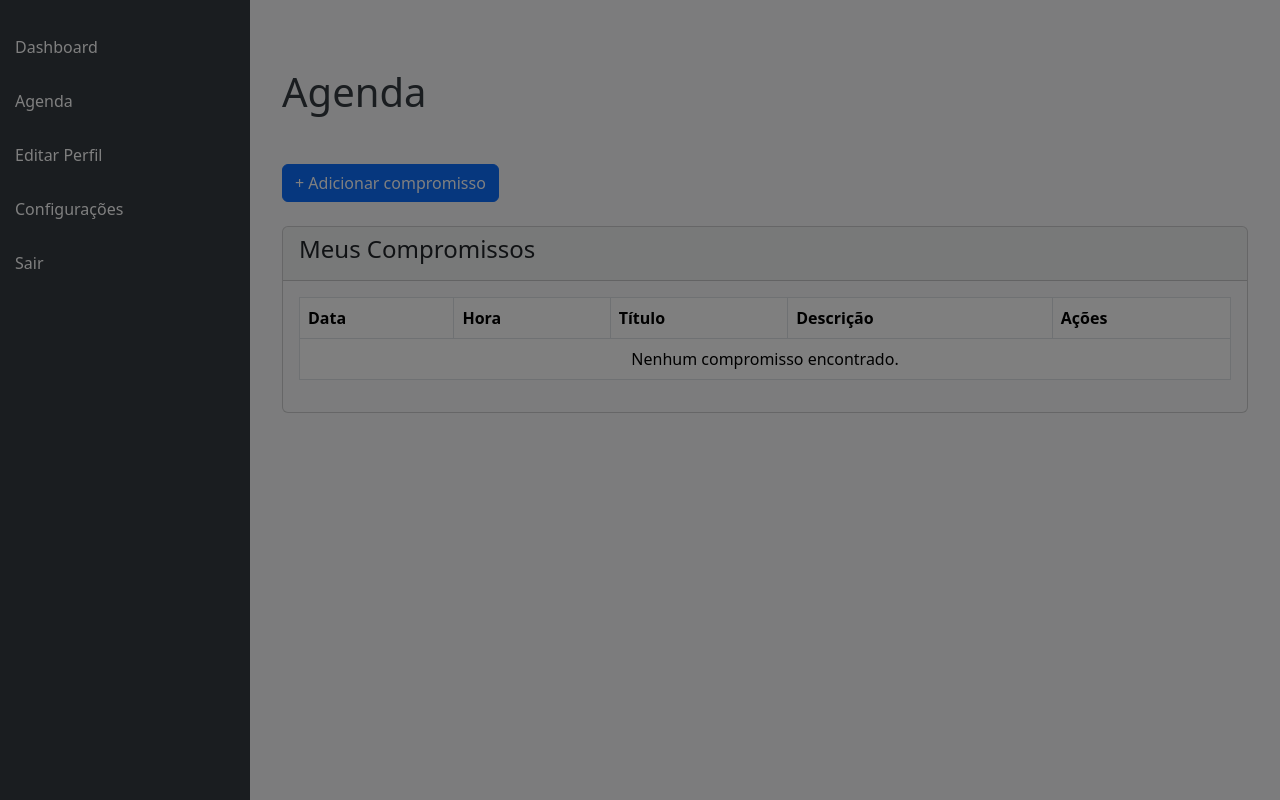
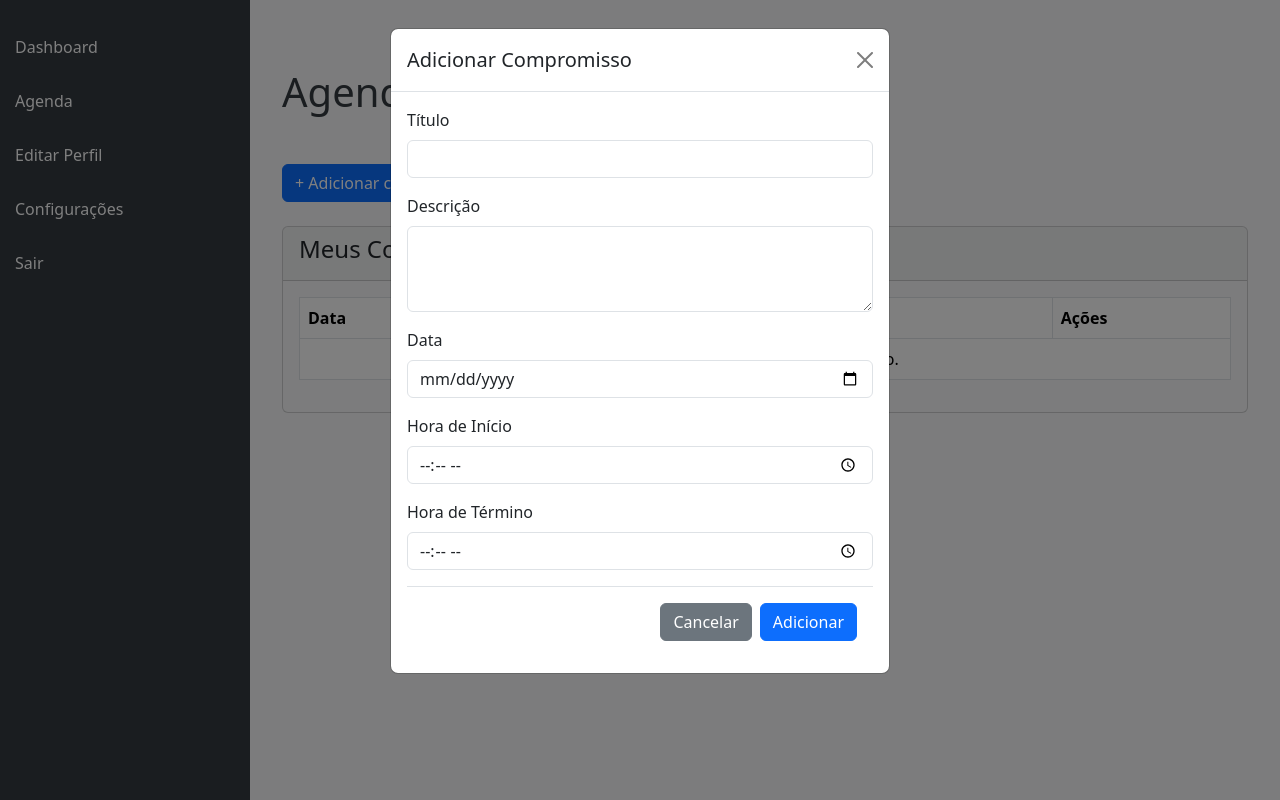
Before and after one commit to gab3mioni/Agendify, a PHP site: page /app/views/agenda.php in a window 1280 px wide, after a click on "+ Adicionar compromisso". Run offline with PHP 8.4, Linux system fonts and the light colour scheme; some libraries are stand-ins or nearby versions.

Commit message:
fix: Modal para Criar Compromisso abrindo novamente

```diff
--- a/app/views/agenda.php
+++ b/app/views/agenda.php
@@ -21,18 +21,52 @@
     <div class="container mt-5">
         <div class="row">
             <div class="col-md-6">
+
                 <h1>Agenda</h1>
 
                 <div class="mt-5">
-                    <button type="button" class="btn btn-primary" data-bs-toggle="modal"
-                            data-bs-target="#addAppointmentModal">
+                    <button type="button" class="btn btn-primary" data-bs-toggle="modal" data-bs-target="#addAppointmentModal">
                         + Adicionar compromisso
                     </button>
                 </div>
 
-                <div class="modal fade" id="addAppointmentModal" tabindex="-1"
-                     aria-labelledby="addAppointmentModalLabel"
-                     aria-hidden="true">
+                <div class="modal fade" id="addAppointmentModal" tabindex="-1" aria-labelledby="addAppointmentModalLabel" aria-hidden="true">
+                    <div class="modal-dialog">
+                        <div class="modal-content">
+                            <div class="modal-header">
+                                <h5 class="modal-title" id="addAppointmentModalLabel">Adicionar Compromisso</h5>
+                                <button type="button" class="btn-close" data-bs-dismiss="modal" aria-label="Close"></button>
+                            </div>
+                            <div class="modal-body">
+                                <form method="POST" action="agenda/addAppointment">
+                                    <div class="mb-3">
+                                        <label for="add-title" class="form-label">Título</label>
+                                        <input type="text" class="form-control" name="title" id="add-title" required>
+                                    </div>
+                                    <div class="mb-3">
+                                        <label for="add-description" class="form-label">Descrição</label>
+                                        <textarea class="form-control" name="description" id="add-description" rows="3" required></textarea>
+                                    </div>
+                                    <div class="mb-3">
+                                        <label for="add-date" class="form-label">Data</label>
+                                        <input type="date" class="form-control" name="date" id="add-date" required>
+                                    </div>
+                                    <div class="mb-3">
+                                        <label for="add-start-time" class="form-label">Hora de Início</label>
+                                        <input type="time" class="form-control" name="start_time" id="add-start-time" required>
+                                    </div>
+                                    <div class="mb-3">
+                                        <label for="add-end-time" class="form-label">Hora de Término</label>
+                                        <input type="time" class="form-control" name="end_time" id="add-end-time" required>
+                                    </div>
+                                    <div class="modal-footer">
+                                        <button type="button" class="btn btn-secondary" data-bs-dismiss="modal">Cancelar</button>
+                                        <button type="submit" class="btn btn-primary">Adicionar</button>
+                                    </div>
+                                </form>
+                            </div>
+                        </div>
+                    </div>
                 </div>
             </div>
 
@@ -93,8 +127,7 @@
     </div>
 </div>
 
-<div class="modal fade" id="editAppointmentModal" tabindex="-1" aria-labelledby="editAppointmentModalLabel"
-     aria-hidden="true">
+<div class="modal fade" id="editAppointmentModal" tabindex="-1" aria-labelledby="editAppointmentModalLabel" aria-hidden="true">
     <div class="modal-dialog">
         <div class="modal-content">
             <div class="modal-header">
@@ -110,8 +143,7 @@
                     </div>
                     <div class="mb-3">
                         <label for="edit-description" class="form-label">Descrição</label>
-                        <textarea class="form-control" name="description" id="edit-description" rows="3"
-                                  required></textarea>
+                        <textarea class="form-control" name="description" id="edit-description" rows="3" required></textarea>
                     </div>
                     <div class="mb-3">
                         <label for="edit-date" class="form-label">Data</label>
@@ -135,8 +167,7 @@
     </div>
 </div>
 
-<div class="modal fade" id="deleteAppointmentModal" tabindex="-1" aria-labelledby="deleteAppointmentModalLabel"
-     aria-hidden="true">
+<div class="modal fade" id="deleteAppointmentModal" tabindex="-1" aria-labelledby="deleteAppointmentModalLabel" aria-hidden="true">
     <div class="modal-dialog">
         <div class="modal-content">
             <div class="modal-header">
@@ -159,23 +190,31 @@
 
 <script src="https://cdn.jsdelivr.net/npm/bootstrap@5.3.0-alpha1/dist/js/bootstrap.bundle.min.js"></script>
 <script>
-    let editModal = document.getElementById('editAppointmentModal');
+    let editModal = document.getElementById('editAppointmentModal')
     editModal.addEventListener('show.bs.modal', function (event) {
-        let button = event.relatedTarget;
-        document.getElementById('edit-id').value = button.getAttribute('data-id');
-        document.getElementById('edit-title').value = button.getAttribute('data-title');
-        document.getElementById('edit-description').value = button.getAttribute('data-description');
-        document.getElementById('edit-date').value = button.getAttribute('data-date');
-        document.getElementById('edit-start-time').value = button.getAttribute('data-start-time');
-        document.getElementById('edit-end-time').value = button.getAttribute('data-end-time');
-    });
+        let button = event.relatedTarget
+        let id = button.getAttribute('data-id')
+        let title = button.getAttribute('data-title')
+        let description = button.getAttribute('data-description')
+        let date = button.getAttribute('data-date')
+        let startTime = button.getAttribute('data-start-time')
+        let endTime = button.getAttribute('data-end-time')
 
-    let deleteModal = document.getElementById('deleteAppointmentModal');
+        document.getElementById('edit-id').value = id
+        document.getElementById('edit-title').value = title
+        document.getElementById('edit-description').value = description
+        document.getElementById('edit-date').value = date
+        document.getElementById('edit-start-time').value = startTime
+        document.getElementById('edit-end-time').value = endTime
+    })
+
+    let deleteModal = document.getElementById('deleteAppointmentModal')
     deleteModal.addEventListener('show.bs.modal', function (event) {
-        let button = event.relatedTarget;
-        document.getElementById('delete-id').value = button.getAttribute('data-id');
-    });
+        let button = event.relatedTarget
+        let id = button.getAttribute('data-id')
+
+        document.getElementById('delete-id').value = id
+    })
 </script>
-
 </body>
 </html>
```
